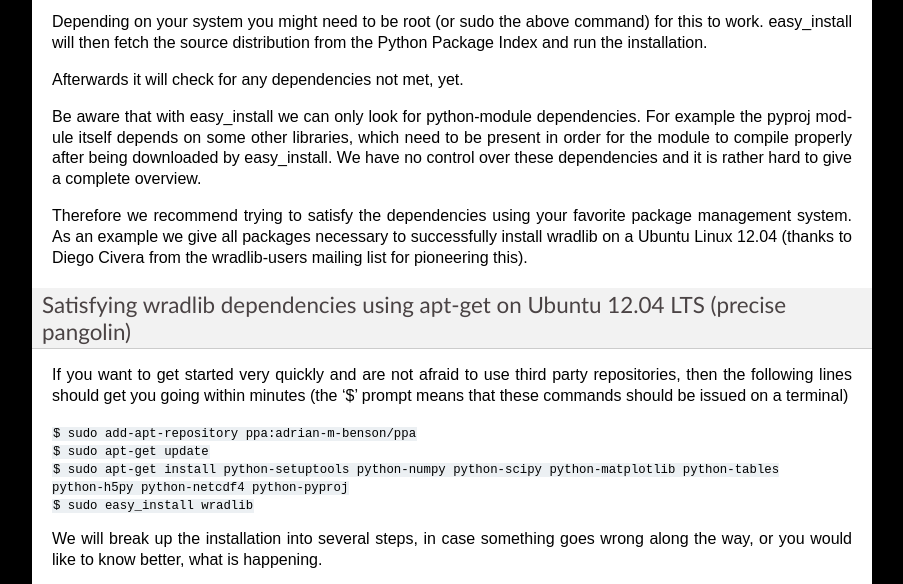
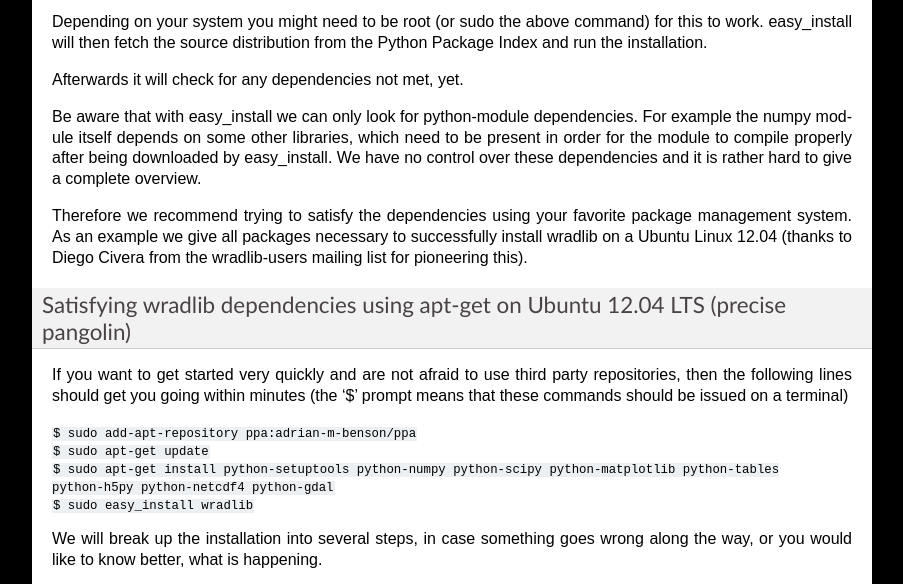
Before and after one commit to wradlib/wradlib-docs, a Sphinx documentation site: the page built from source/gettingstarted.rst, in a window 1280 px wide and 1400 px high, scrolled down 1215 px. Shown: the part 152-736 px from the top of the window, without its empty margins (198-1101 px from the left). Built offline with Sphinx 7.4.7, drawn with Linux system fonts in a browser that asks for light colours; formulas are drawn with MathJax 3; some of the changed text lies outside the part shown.

Commit message:
DOC: changed everything from pyproj to gdal

```diff
--- a/source/dev_setup.rst
+++ b/source/dev_setup.rst
@@ -5,10 +5,7 @@
 
 However, at the moment you will need to install the following packages beyond python(x,y):
 
-- pyproj: Performs cartographic transformations and geodetic computations. Visit http://code.google.com/p/pyproj/ and download the package installer.
-
-- basemap: The matplotlib basemap toolkit is a library for plotting 2D data on maps. Find documentation on http://matplotlib.org/basemap and `download the latest basemap installer <http://sourceforge.net/projects/matplotlib/files/matplotlib-toolkits>`_.
-
+- all mandatory packages are listet in the requirements.txt file in wradlib root folder
 
 Documentation Setup
 -------------------
--- a/source/gettingstarted.rst
+++ b/source/gettingstarted.rst
@@ -63,7 +63,7 @@
 Afterwards it will check for any dependencies not met, yet.
 
 Be aware that with easy_install we can only look for python-module dependencies.
-For example the pyproj module itself depends on some other libraries, which need to be present in order for the module to compile properly after being downloaded by easy_install. We have no control over these dependencies and it is rather hard to give a complete overview.
+For example the numpy module itself depends on some other libraries, which need to be present in order for the module to compile properly after being downloaded by easy_install. We have no control over these dependencies and it is rather hard to give a complete overview.
 
 Therefore we recommend trying to satisfy the dependencies using your favorite package management system.
 As an example we give all packages necessary to successfully install wradlib on a Ubuntu Linux 12.04 (thanks to Diego Civera from the wradlib-users mailing list for pioneering this).
@@ -75,7 +75,7 @@
 
 | ``$ sudo add-apt-repository ppa:adrian-m-benson/ppa``
 | ``$ sudo apt-get update``
-| ``$ sudo apt-get install python-setuptools python-numpy python-scipy python-matplotlib python-tables python-h5py python-netcdf4 python-pyproj``
+| ``$ sudo apt-get install python-setuptools python-numpy python-scipy python-matplotlib python-tables python-h5py python-netcdf4 python-gdal``
 | ``$ sudo easy_install wradlib``
 
 
@@ -115,9 +115,9 @@
 
 4. georeferencing
 """""""""""""""""
-Projections, which are the main part of georeferencing are handled by the pyproj package
+Projections, which are the main part of georeferencing are handled by the gdal package
 
-``$ sudo apt-get install python-pyproj``
+``$ sudo apt-get install python-gdal``
 
 5. wradlib
 """"""""""
@@ -150,7 +150,7 @@
 
 - numpydoc (*), version >= 0.3, install via ``easy_install numpydoc``
 
-- pyproj (*), version >= 1.8.9, install via ``easy_install pyproj``
+- gdal (*), install via ``easy_install gdal``
 
 You can check whether the required `Dependencies`_ are available on your computer by opening a Python console and enter:
 
```
